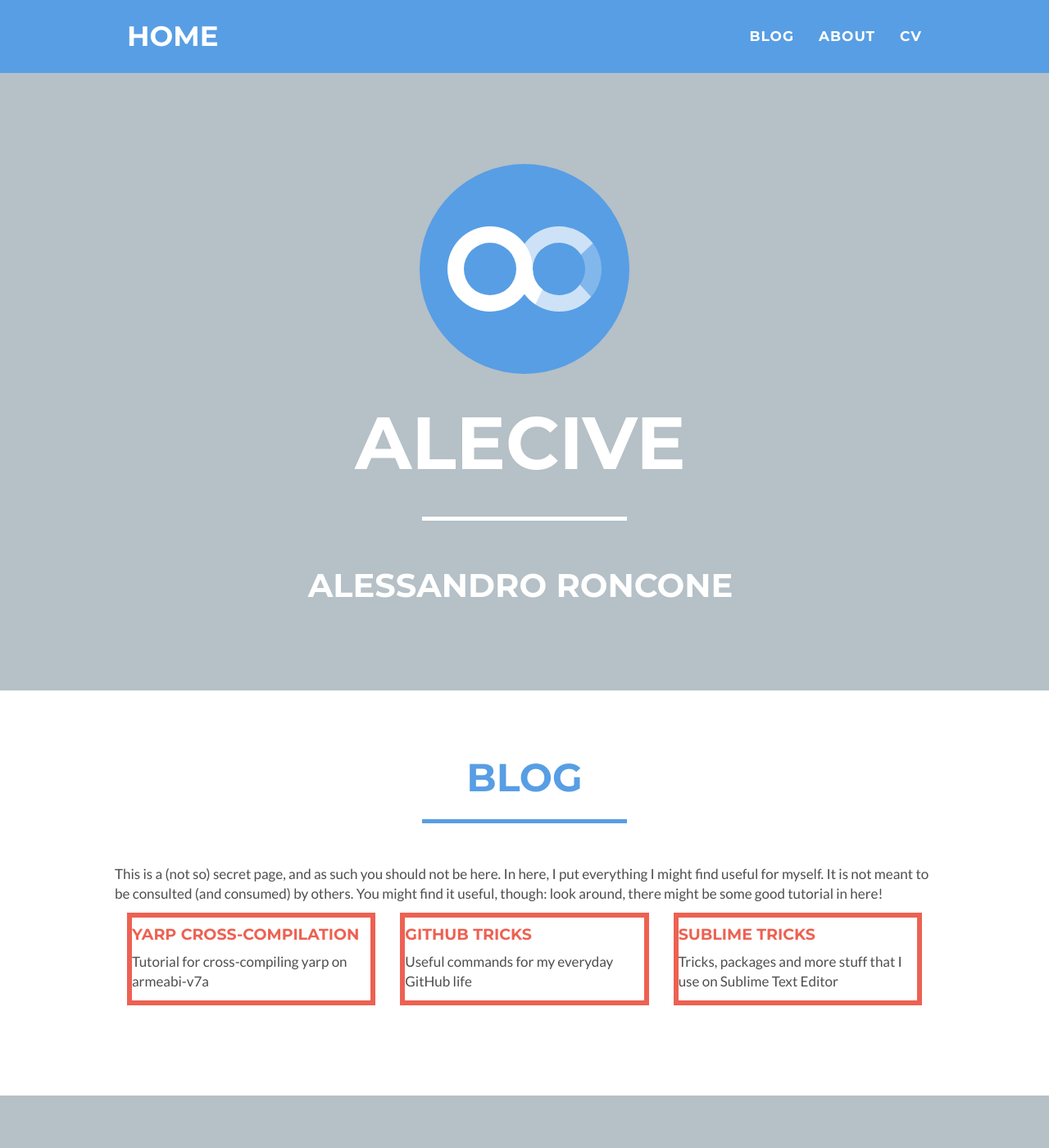
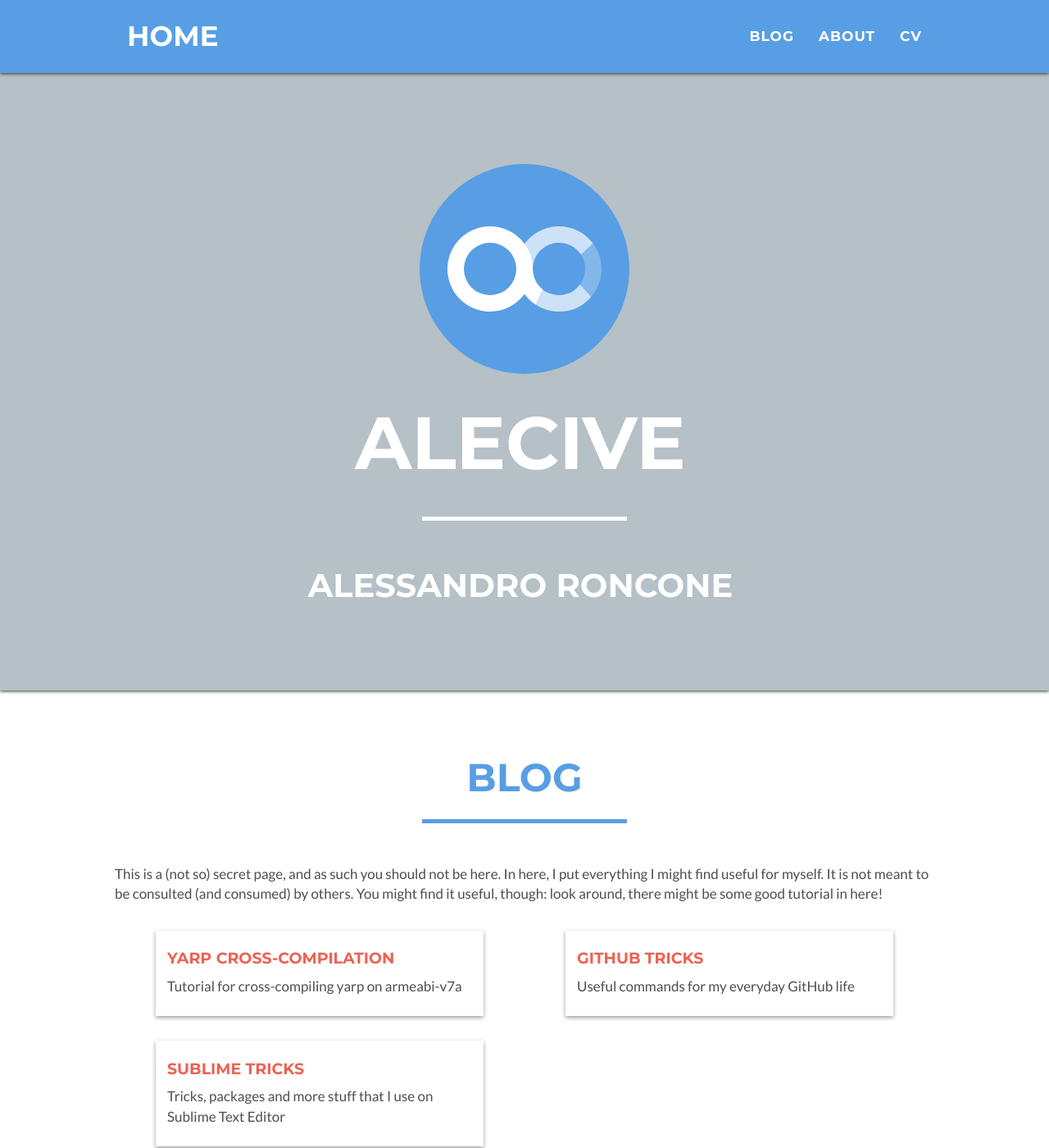
Before and after one commit to alecive/alecive.github.io, a Jekyll site: the page built from blog.html, in a window 1280 px wide and 1400 px high. Shown: the whole window at 82% size. Built offline with Jekyll 4.4.1, drawn with Linux system fonts in a browser that asks for light colours.

Commit message:
I went a bit material

```diff
--- a/_includes/blog.html
+++ b/_includes/blog.html
@@ -9,13 +9,13 @@
                         <hr class="star-secondary-on-white">
                     </div>
                     <div class="col-lg-12">
-                        <p>{{ site.blog }}</p>
+                        <p style="margin-bottom: 32px;">{{ site.blog }}</p>
                     </div>
                 </div>
                 {% for post in site.posts %}
                     {% if post.categories contains 'blog' %}
-                        <div class="col-sm-4 col-lg-offset-1 portfolio-item">
-                            <a href="{{ post.url }}" class="portfolio-link-tertiary" data-toggle="modal">
+                        <div class="col-sm-6 portfolio-item">
+                            <a href="{{ post.url }}" class="no-border with-shadow portfolio-link-tertiary" data-toggle="modal">
                                 <h4>{{ post.title }}</h4>
                                 <p>{{ post.description }}</p>
                             </a>
--- a/_includes/design.html
+++ b/_includes/design.html
@@ -13,7 +13,7 @@
                     {% if post.categories contains 'design' %}
                         <div class="col-sm-6 portfolio-item">
                             {% if post.article %}
-                                <a href="{{ post.url }}" class="portfolio-link-tertiary" data-toggle="modal">
+                                <a href="{{ post.url }}" class="with-shadow portfolio-link-tertiary" data-toggle="modal">
                             {% else %}
                                 <a href="#portfolioModal-{{ post.modal-id }}" class="portfolio-link-tertiary" data-toggle="modal">
                             {% endif %}
--- a/_includes/research.html
+++ b/_includes/research.html
@@ -18,7 +18,7 @@
                     {% endif %}
 
                             {% if post.article %}
-                                <a href="{{ post.url }}" class="portfolio-link" data-toggle="modal">
+                                <a href="{{ post.url }}" class="with-shadow portfolio-link" data-toggle="modal">
                             {% else %}
                                 <a href="#portfolioModal-{{ post.modal-id }}" class="portfolio-link" data-toggle="modal">
                             {% endif %}
```
Also changed, not shown: _includes/css/main.css (+25 -0 lines).
